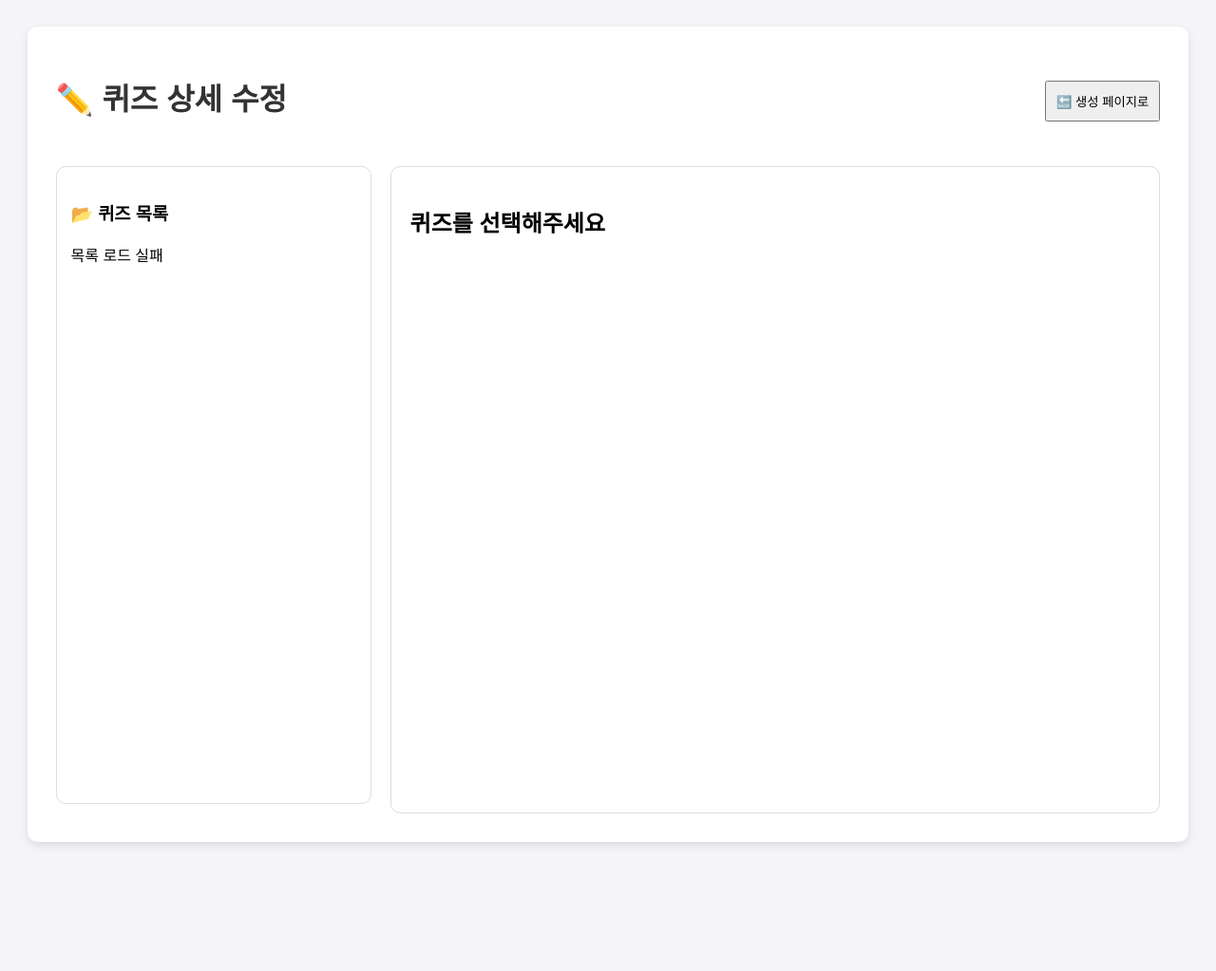
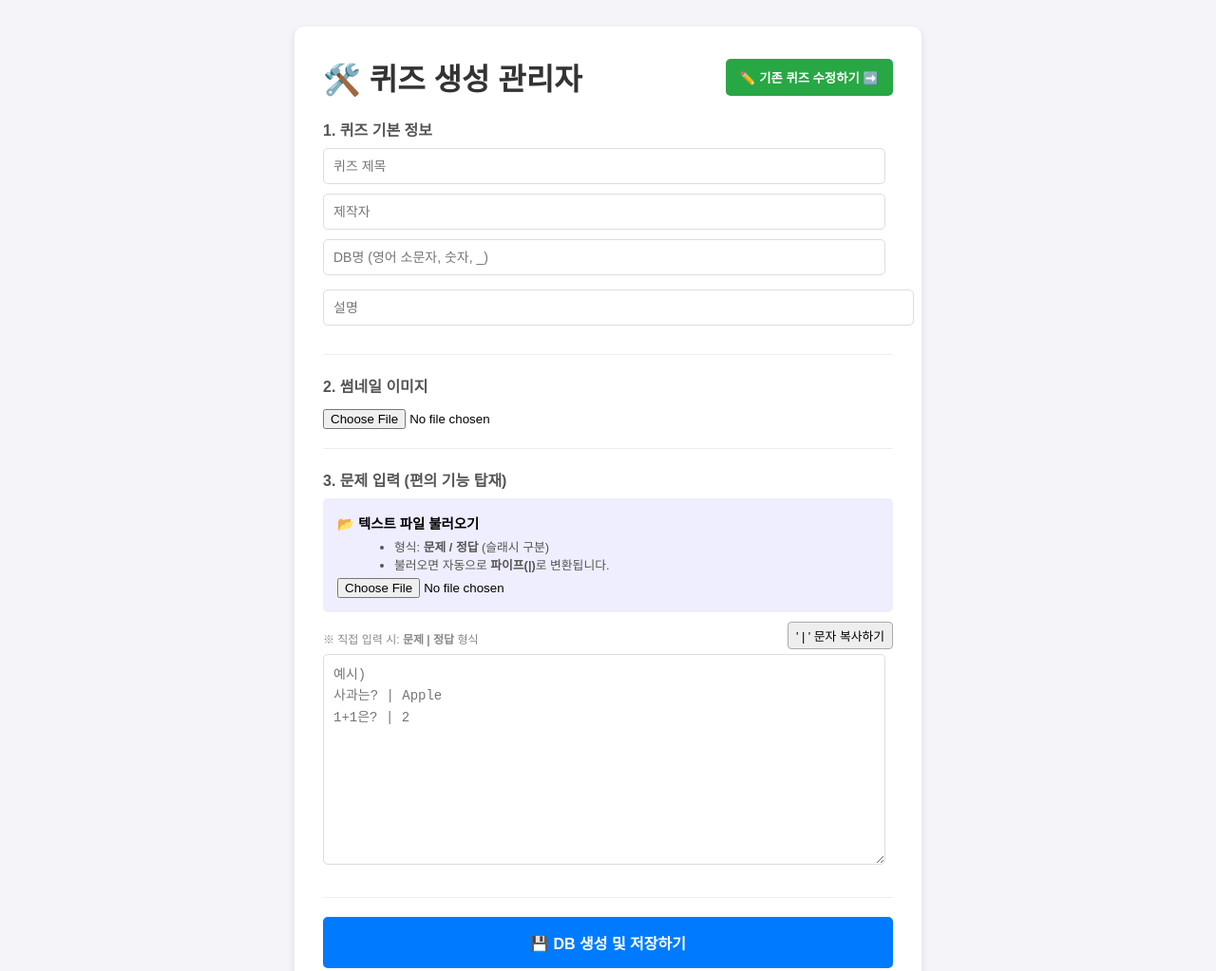
Before and after one commit to areiseus/quiz_board_v001, a website: page quiz/admin_page/admin_main.html in a window 1280 px wide. Shown: the top 1023 px of the page at 95% size. Before the commit the page ends 915 px from the top, so only its background shows below. Drawn offline with Linux system fonts and the light colour scheme; no server answers.

Commit message:
Update admin_main.html

```diff
--- a/quiz/admin_page/admin_main.html
+++ b/quiz/admin_page/admin_main.html
@@ -3,48 +3,65 @@
 <head>
     <meta charset="UTF-8">
     <meta name="viewport" content="width=device-width, initial-scale=1.0">
-    <title>퀴즈 내용 수정</title>
+    <title>퀴즈 관리자 페이지</title>
     <link rel="stylesheet" href="admin_style.css">
-    <style>
-        /* 수정 페이지 전용 스타일 */
-        .edit-layout { display: flex; gap: 20px; margin-top: 20px; }
-        .sidebar { width: 300px; background: white; padding: 15px; border-radius: 10px; height: 80vh; overflow-y: auto; border: 1px solid #ddd; }
-        .main-editor { flex: 1; background: white; padding: 20px; border-radius: 10px; border: 1px solid #ddd; min-height: 80vh; }
-
-        .quiz-item { padding: 10px; border-bottom: 1px solid #eee; cursor: pointer; transition: 0.2s; }
-        .quiz-item:hover { background: #f0f8ff; }
-        .quiz-item.active { background: #e7f1ff; border-left: 4px solid #007bff; font-weight: bold; }
-
-        .q-card { background: #f9f9f9; border: 1px solid #eee; padding: 15px; margin-bottom: 15px; border-radius: 8px; }
-        .row-group { display: flex; gap: 10px; margin-bottom: 10px; }
-        .row-group input[type="text"] { flex: 1; }
-
-        .img-control { background: #fff; padding: 10px; border: 1px solid #ddd; border-radius: 5px; font-size: 0.9rem; }
-    </style>
 </head>
 <body>
-    <div class="container" style="width: 1200px; max-width: 95%;">
-        <div style="display:flex; justify-content:space-between; align-items:center;">
-            <h1>✏️ 퀴즈 상세 수정</h1>
-            <button onclick="location.href='admin_main.html'" style="padding:10px; cursor:pointer;">🔙 생성 페이지로</button>
+    <div class="container">
+        <div style="display:flex; justify-content:space-between; align-items:center; margin-bottom:20px;">
+            <h1 style="margin:0;">🛠️ 퀴즈 생성 관리자</h1>
+            <button onclick="location.href='admin_edit.html'" style="padding:10px 15px; background-color:#28a745; color:white; border:none; border-radius:5px; cursor:pointer; font-weight:bold;">
+                ✏️ 기존 퀴즈 수정하기 ➡️
+            </button>
         </div>
 
-        <div class="edit-layout">
-            <div class="sidebar">
-                <h3>📂 퀴즈 목록</h3>
-                <div id="quiz-list-container">로딩 중...</div>
+        <div class="form-group">
+            <label>1. 퀴즈 기본 정보</label>
+            <input type="text" id="title" placeholder="퀴즈 제목">
+            <input type="text" id="creator" placeholder="제작자">
+            <input type="text" id="dbName" placeholder="DB명 (영어 소문자, 숫자, _)">
+            <input type="text" id="description" placeholder="설명" style="width: 100%; margin-top: 5px;">
+        </div>
+
+        <div class="form-group">
+            <label>2. 썸네일 이미지</label>
+            <input type="file" id="thumbnail" accept="image/*">
+        </div>
+
+        <div class="form-group">
+            <label>3. 문제 입력 (편의 기능 탑재)</label>
+
+            <div style="background: #eef; padding: 15px; border-radius: 5px; margin-bottom: 10px;">
+                <span style="font-weight:bold; font-size:0.9rem;">📂 텍스트 파일 불러오기</span>
+                <ul style="margin: 5px 0 0 20px; font-size: 0.8rem; color: #555;">
+                    <li>형식: <b>문제 / 정답</b> (슬래시 구분)</li>
+                    <li>불러오면 자동으로 <b>파이프(|)</b>로 변환됩니다.</li>
+                </ul>
+                <input type="file" id="text-file-input" accept=".txt" style="margin-top:5px;">
             </div>
 
-            <div class="main-editor">
-                <h2 id="current-quiz-title">퀴즈를 선택해주세요</h2>
-                <div id="editor-area" style="display:none;">
-                    <div id="questions-container"></div>
-                    <button class="save-btn" onclick="saveChanges()">💾 수정사항 저장하기</button>
-                </div>
+            <div style="display:flex; justify-content:space-between; align-items:center; margin-bottom:5px;">
+                <span class="tip">※ 직접 입력 시: <b>문제 | 정답</b> 형식</span>
+                <button type="button" onclick="copyPipe()" style="padding:4px 8px; cursor:pointer; background:#eee; border:1px solid #aaa; border-radius:4px; font-size:0.8rem;">
+                    ' | ' 문자 복사하기
+                </button>
             </div>
+
+            <textarea id="content" placeholder="예시)&#13;&#10;사과는? | Apple&#13;&#10;1+1은? | 2"></textarea>
         </div>
+
+        <button class="save-btn" onclick="uploadQuiz()">💾 DB 생성 및 저장하기</button>
+        <div id="status"></div>
     </div>
 
-    <script src="admin_edit.js"></script>
+    <script src="admin_main.js"></script>
+    <script>
+        // 파이프 복사 스크립트
+        function copyPipe() {
+            navigator.clipboard.writeText(" | ").then(() => {
+                alert("' | ' 문자가 복사되었습니다! (Ctrl+V로 붙여넣으세요)");
+            });
+        }
+    </script>
 </body>
 </html>
```
